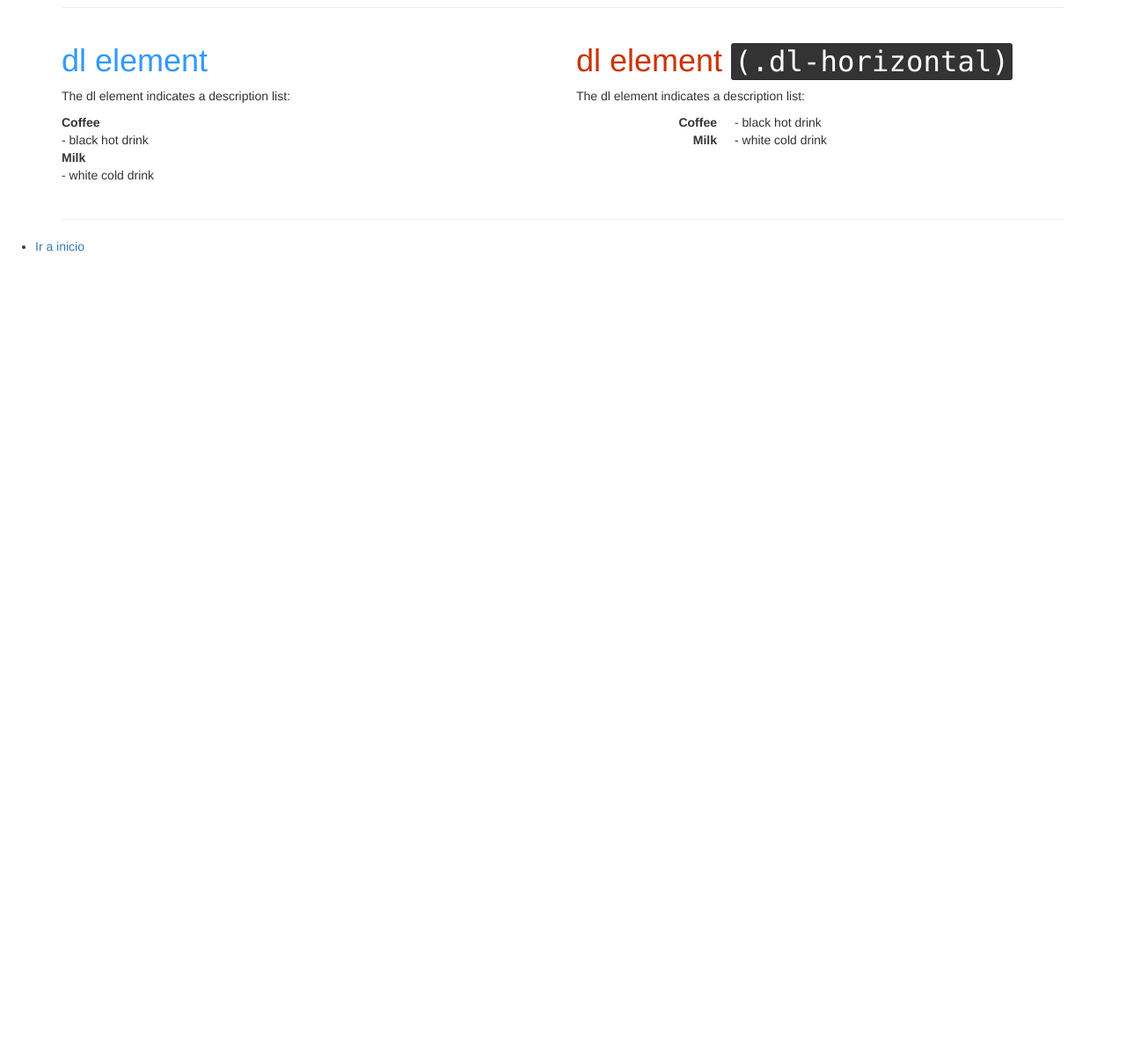
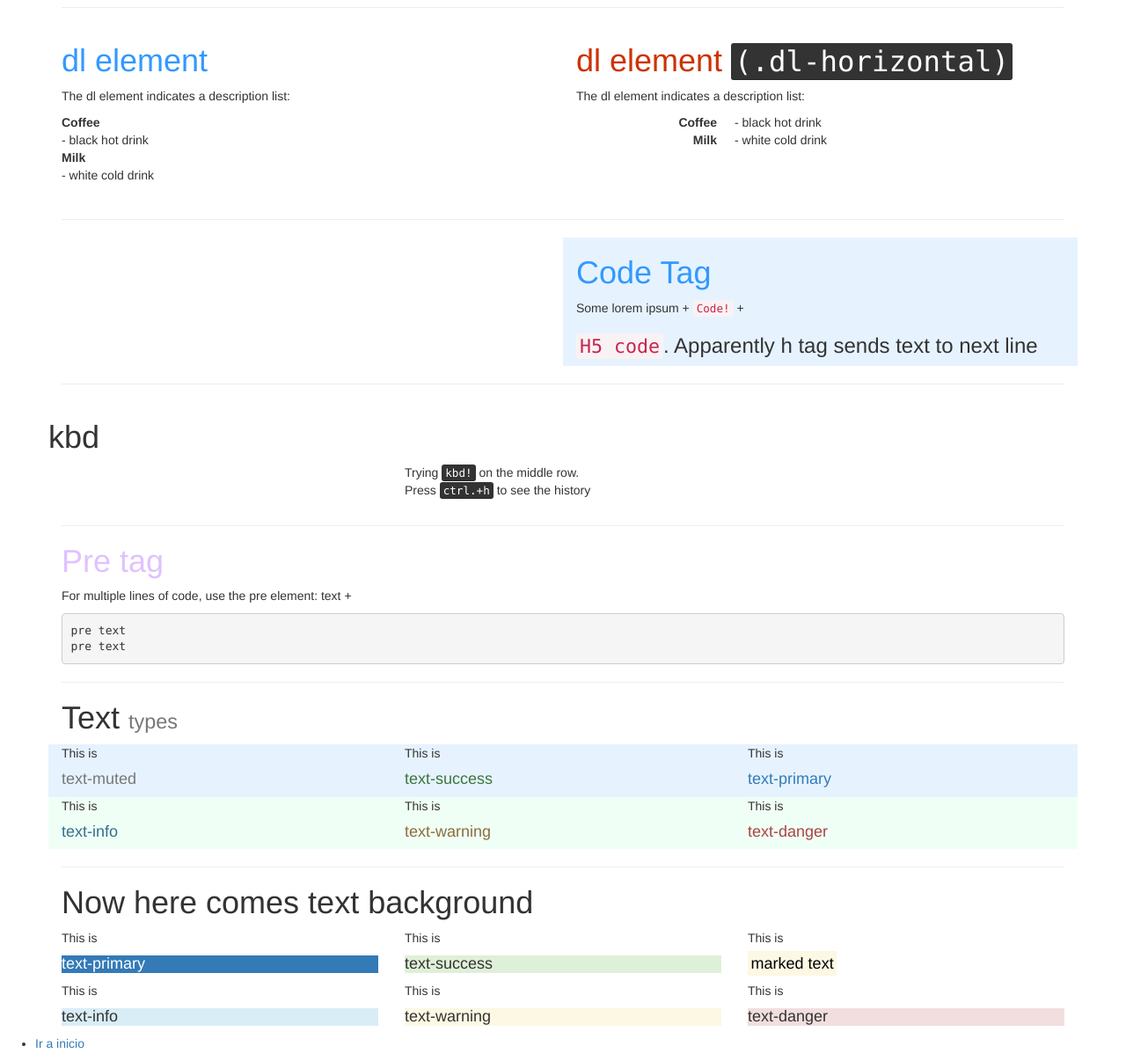
Before and after one commit to heliab/Bootstrap, a plain HTML site: page CustomStyles.html in a window 1280 px wide. Shown: the part 795-2001 px from the top of the page at 88% size. Before the commit the page ends 1095 px from the top, so only its background shows below. Drawn offline with nearby package versions, Linux system fonts and the light colour scheme.

Commit message:
Commit 2
Commit 2

```diff
--- a/CustomStyles.html
+++ b/CustomStyles.html
@@ -81,6 +81,56 @@
   </div>
 </div>
   <hr>
+  <div class="row">
+  	<div class="col-lg-6"></div>
+  	<div class="col-lg-6 skyblue">
+  		<h1 class="bluefont">Code Tag</h1>
+ 	<div>
+  	Some lorem ipsum + <code>Code!</code> + <h3> <code>H5 code</code>. Apparently h tag sends text to next line </h3>
+  </div>
+</div>
+</div>
+<hr>
+<div class="row">
+	<h1>kbd </h1>
+	<div class="col-sm-4"></div>
+	<div class="col-sm-4">Trying <kbd>kbd!</kbd> on the middle row. <p>Press <kbd>ctrl.+h</kbd> to see the history </p> </div>
+	<div class="col-sm-4"></div>
+</div>
+
+	<hr>
+	<div>
+		<h1 class="purple"> Pre tag</h1>
+<p>For multiple lines of code, use the pre element: text + <pre>pre text
+pre text </pre> </p>
+	</div>
+<hr>
+<h1>Text <small>types</small> </h1>
+<div class="row skyblue">
+<div class="col-md-4"> This is <h4 class="text-muted">text-muted</h4> </div>
+<div class="col-md-4"> This is <h4 class="text-success">text-success</h4> </div>
+<div class="col-md-4"> This is <h4 class="text-primary">text-primary</h4> </div>
+</div>
+<div class="row skygreen">
+<div class="col-md-4"> This is <h4 class="text-info">text-info</h4> </div>
+<div class="col-md-4"> This is <h4 class="text-warning">text-warning</h4> </div>
+<div class="col-md-4"> This is <h4 class="text-danger">text-danger</h4> </div>
+</div>
+<hr>
+<h1>Now here comes text background</h1>
+<div class="row">
+<div class="col-md-4"> This is <h4 class="bg-primary">text-primary</h4> </div>
+<div class="col-md-4"> This is <h4 class="bg-success">text-success</h4> </div>
+<div class="col-md-4"> This is <h4><mark>marked text</mark> </div>
+</div>
+<div class="row">
+<div class="col-md-4"> This is <h4 class="bg-info">text-info</h4> </div>
+<div class="col-md-4"> This is <h4 class="bg-warning">text-warning</h4> </div>
+<div class="col-md-4"> This is <h4 class="bg-danger">text-danger</h4> </div>
+</div>
+
+
+  <!Fin de la pagina>
 	</div>
 	<ul>
 		<li> <a href="index.html">Ir a inicio</a> </li>
--- a/style.css
+++ b/style.css
@@ -5,3 +5,4 @@
 .green{background:#009933}
 .bluefont{color:#3399FF}
 .redfont{color:#CC3300}
+.purplefont,.purple{color:#E0C2FF}
```
